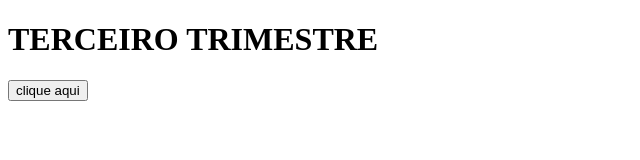
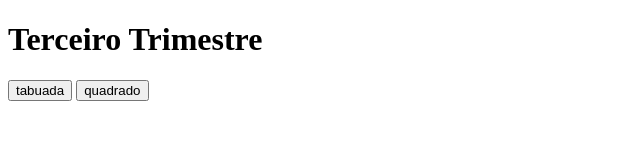
Before and after one commit to evelynbertoncello/primeiroj_3t, a plain HTML site: page index.html in a window 1280 px wide. Shown: the whole page, without its empty margins (0-640 px from the left). Drawn offline with Linux system fonts and the light colour scheme.

Commit message:
Update index.html

```diff
--- a/index.html
+++ b/index.html
@@ -4,12 +4,14 @@
     <meta charset="UTF-8">
     <meta http-equiv="X-UA-Compatible" content="IE=edge">
     <meta name="viewport" content="width=device-width, initial-scale=1.0">
-    <title>terceiro trimestre</title>
+    <title>Terceiro Trimestre</title>
     <link rel="stylesheet" href="geral.css">
-    <script> src="estudo.js"  </script>
+    <script src="estudo.js"></script>
 </head>
 <body>
-  <h1>TERCEIRO TRIMESTRE</h1>
-  <button onclick="mechame()">clique aqui</button>
+    <h1>Terceiro Trimestre</h1>
+    <button onclick="minhatabuada()">tabuada</button>
+    <button onclick="quadrado()">quadrado</button>
+
 </body>
 </html>
```
